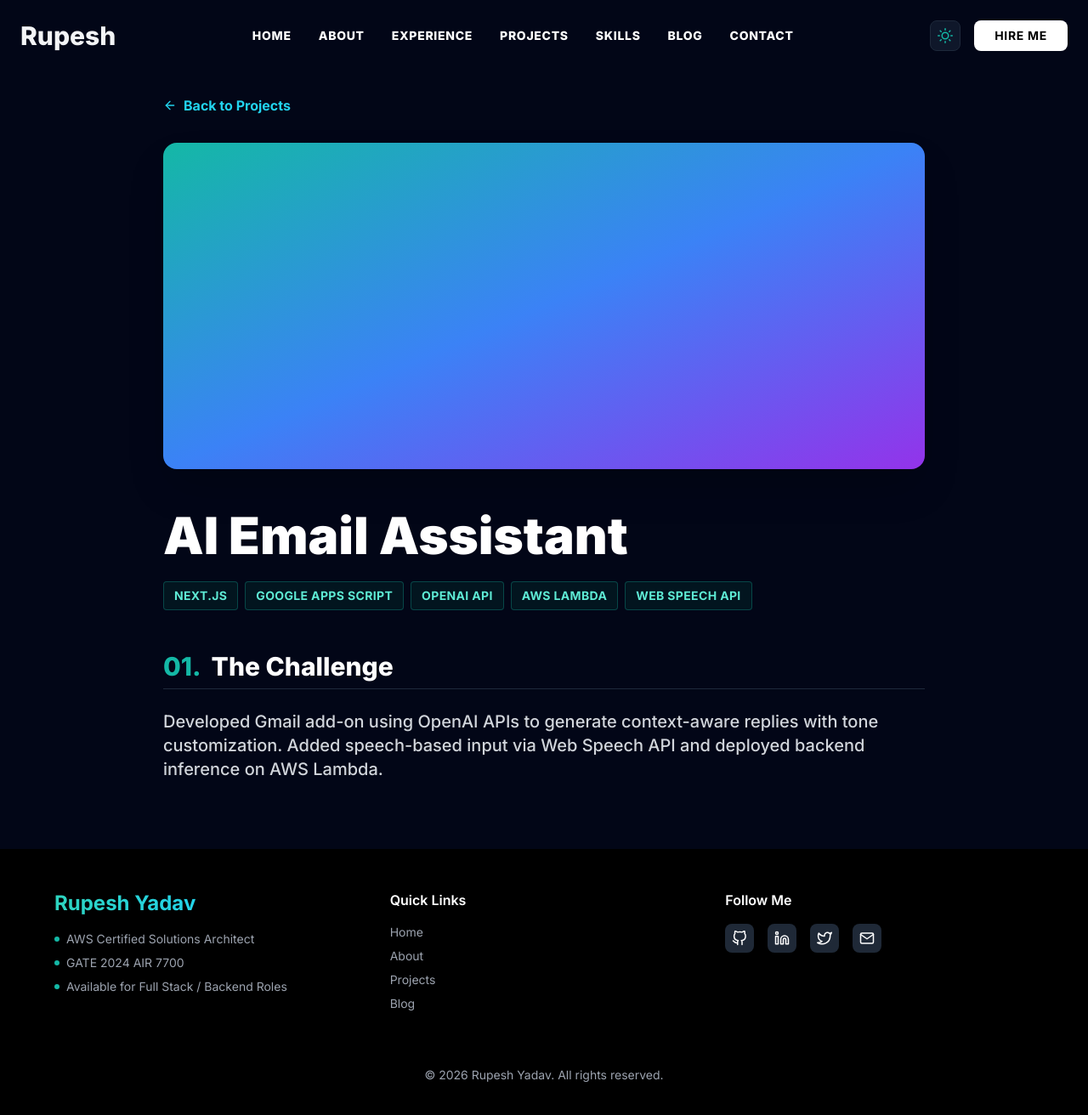
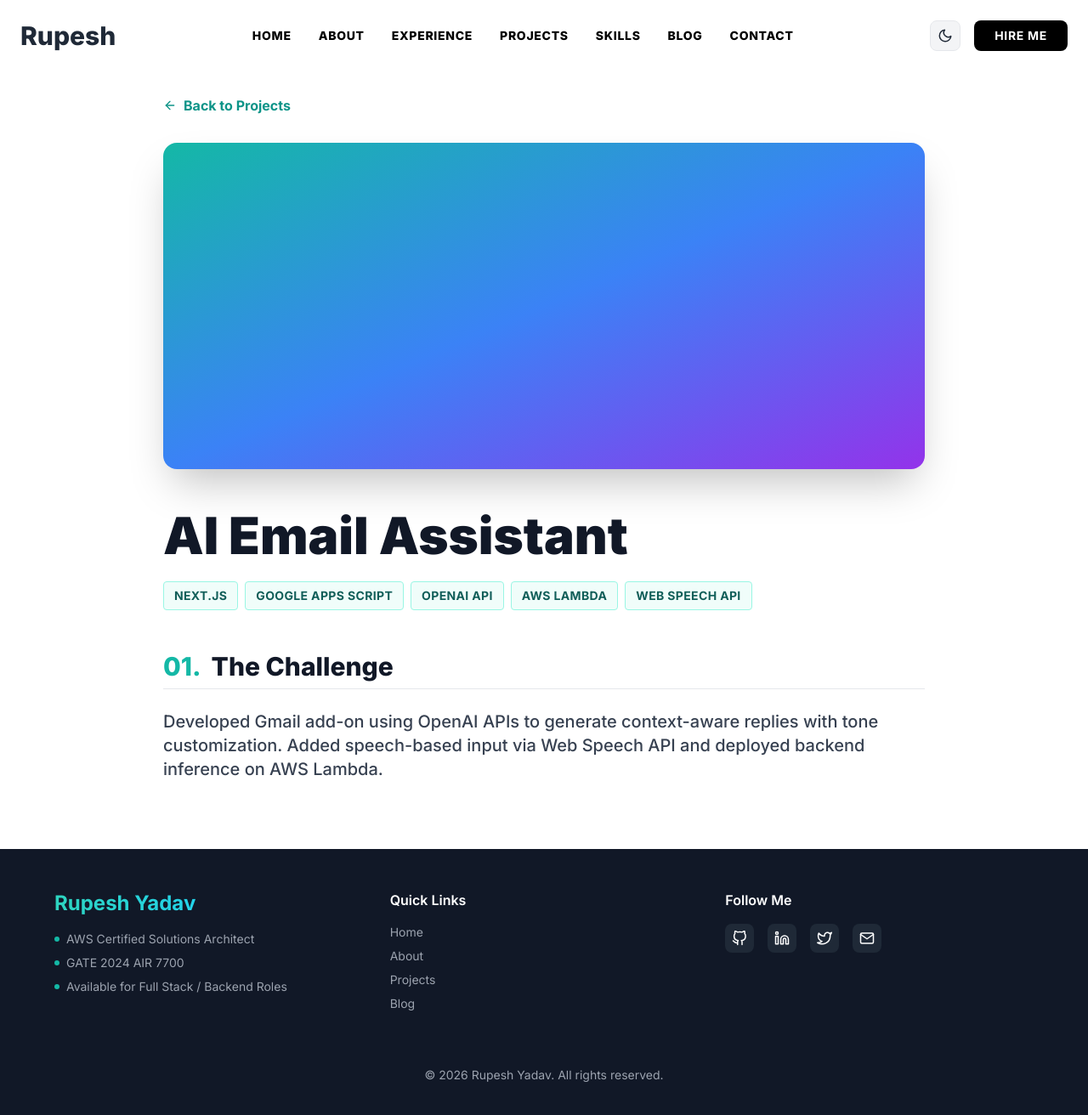
Before and after one commit to RupeshDev18/rupesh-portfolio, a React (Vite) app: page /project/ai-email-assistant in a window 1280 px wide. Shown: the top 1312 px of the page at 85% size. Built offline with nearby package versions, Linux system fonts and the light colour scheme.

Commit message:
fix: navigation, theme bugs

```diff
--- a/src/components/about/About.jsx
+++ b/src/components/about/About.jsx
@@ -23,7 +23,7 @@ const About = ({ darkMode }) => {
         </motion.h2>
 
         <motion.p
-          className="text-center text-[16px] text-gray-650 dark:text-gray-300 mb-16 max-w-2xl mx-auto font-semibold"
+          className="text-center text-[16px] text-gray-600 dark:text-gray-300 mb-16 max-w-2xl mx-auto font-semibold"
           initial={{ opacity: 0, y: 20 }}
           whileInView={{ opacity: 1, y: 0 }}
           transition={{ duration: 0.6, delay: 0.1 }}
--- a/src/components/blog/Blog.jsx
+++ b/src/components/blog/Blog.jsx
@@ -25,7 +25,7 @@ const Blog = ({ darkMode }) => {
           {blogPosts.map((post, idx) => (
             <motion.article
               key={idx}
-              className="bg-white dark:bg-slate-900/60 dark:backdrop-blur-md rounded-lg overflow-hidden border border-gray-150 dark:border-teal-500/20 dark:hover:border-cyan-400/40 hover:shadow-lg dark:hover:shadow-[0_0_25px_rgba(6,182,212,0.15)] flex flex-col transition-all duration-300"
+              className="bg-white dark:bg-slate-900/60 dark:backdrop-blur-md rounded-lg overflow-hidden border border-gray-200 dark:border-teal-500/20 dark:hover:border-cyan-400/40 hover:shadow-lg dark:hover:shadow-[0_0_25px_rgba(6,182,212,0.15)] flex flex-col transition-all duration-300"
               variants={{
                 hidden: { opacity: 0, y: 40 },
                 visible: { opacity: 1, y: 0, transition: { duration: 0.6, type: "spring", stiffness: 50 } }
--- a/src/components/contact/Contact.jsx
+++ b/src/components/contact/Contact.jsx
@@ -74,7 +74,7 @@ const Contact = ({ darkMode }) => {
 
           {/* Contact Form */}
           <motion.div
-            className="lg:col-span-7 bg-gray-50/50 dark:bg-slate-900/60 dark:backdrop-blur-md p-8 rounded-lg border border-gray-150 dark:border-teal-500/20 shadow-md"
+            className="lg:col-span-7 bg-gray-50/50 dark:bg-slate-900/60 dark:backdrop-blur-md p-8 rounded-lg border border-gray-200 dark:border-teal-500/20 shadow-md"
             initial={{ opacity: 0, x: 20 }}
             whileInView={{ opacity: 1, x: 0 }}
             transition={{ duration: 0.6 }}
--- a/src/components/footer/Footer.jsx
+++ b/src/components/footer/Footer.jsx
@@ -2,9 +2,20 @@ import React from "react";
 import { motion } from "framer-motion";
 import { FiGithub, FiLinkedin, FiTwitter, FiMail } from "react-icons/fi";
 import portfolioData from "../../data/data.json";
+import { useLocation, Link as RouterLink } from "react-router-dom";
+import { Link as ScrollLink } from "react-scroll";
 
 const Footer = () => {
   const currentYear = new Date().getFullYear();
+  const location = useLocation();
+  const isHome = location.pathname === "/";
+
+  const quickLinks = [
+    { name: "Home", to: "home" },
+    { name: "About", to: "about" },
+    { name: "Projects", to: "projects" },
+    { name: "Blog", to: "blog" },
+  ];
 
   const socials = [
     { icon: <FiGithub />, label: "GitHub", link: portfolioData.socials.github },
@@ -31,10 +42,28 @@ const Footer = () => {
           <motion.div initial={{ opacity: 0, y: 20 }} whileInView={{ opacity: 1, y: 0 }} transition={{ duration: 0.6, delay: 0.1 }} viewport={{ once: true }}>
             <h4 className="font-semibold mb-4">Quick Links</h4>
             <ul className="space-y-2 text-gray-400 text-sm">
-              <li><a href="#home" className="hover:text-teal-500 dark:hover:text-cyan-400 transition-colors duration-300">Home</a></li>
-              <li><a href="#about" className="hover:text-teal-500 dark:hover:text-cyan-400 transition-colors duration-300">About</a></li>
-              <li><a href="#projects" className="hover:text-teal-500 dark:hover:text-cyan-400 transition-colors duration-300">Projects</a></li>
-              <li><a href="#blog" className="hover:text-teal-500 dark:hover:text-cyan-400 transition-colors duration-300">Blog</a></li>
+              {quickLinks.map((link) => (
+                <li key={link.to}>
+                  {isHome ? (
+                    <ScrollLink
+                      to={link.to}
+                      smooth={true}
+                      duration={500}
+                      offset={-80}
+                      className="cursor-pointer hover:text-teal-500 dark:hover:text-cyan-400 transition-colors duration-300"
+                    >
+                      {link.name}
+                    </ScrollLink>
+                  ) : (
+                    <RouterLink
+                      to={`/#${link.to}`}
+                      className="cursor-pointer hover:text-teal-500 dark:hover:text-cyan-400 transition-colors duration-300"
+                    >
+                      {link.name}
+                    </RouterLink>
+                  )}
+                </li>
+              ))}
             </ul>
           </motion.div>
 
--- a/src/components/hero/Hero.jsx
+++ b/src/components/hero/Hero.jsx
@@ -1,5 +1,5 @@
 import React, { useState } from "react";
-import { motion } from "framer-motion";
+import { motion, AnimatePresence } from "framer-motion";
 import { FaPlay } from "react-icons/fa";
 import Typewriter from "typewriter-effect";
 import profileImg from "../../assets/profilepic2.webp";
@@ -131,7 +131,11 @@ const Hero = ({ darkMode }) => {
       */}
 
       {/* Resume Modal */}
-      <ResumeModal isResumeModalOpen={isResumeModalOpen} setIsResumeModalOpen={setIsResumeModalOpen} />
+      <AnimatePresence>
+        {isResumeModalOpen && (
+          <ResumeModal isResumeModalOpen={isResumeModalOpen} setIsResumeModalOpen={setIsResumeModalOpen} />
+        )}
+      </AnimatePresence>
     </section>
   );
 };
--- a/src/components/hero/ResumeModal.jsx
+++ b/src/components/hero/ResumeModal.jsx
@@ -3,10 +3,12 @@ import { motion } from "framer-motion";
 import resumePDF from "../../assets/Resume.pdf";
 
 const ResumeModal = ({ isResumeModalOpen, setIsResumeModalOpen }) => {
-  if (!isResumeModalOpen) return null;
-
   return (
-    <div
+    <motion.div
+      initial={{ opacity: 0 }}
+      animate={{ opacity: 1 }}
+      exit={{ opacity: 0 }}
+      transition={{ duration: 0.2 }}
       className="fixed inset-0 z-[100] flex items-center justify-center bg-black/80 p-4 backdrop-blur-sm"
       onClick={() => setIsResumeModalOpen(false)}
     >
@@ -34,7 +36,7 @@ const ResumeModal = ({ isResumeModalOpen, setIsResumeModalOpen }) => {
           />
         </div>
       </motion.div>
-    </div>
+    </motion.div>
   );
 };
 
--- a/src/components/navbar/NavBar.jsx
+++ b/src/components/navbar/NavBar.jsx
@@ -1,5 +1,5 @@
 import React, { useState, useEffect } from "react";
-import { motion } from "framer-motion";
+import { motion, AnimatePresence } from "framer-motion";
 import { FiMenu, FiX, FiMoon, FiSun } from "react-icons/fi";
 import { Link } from "react-scroll";
 import { useLocation, Link as RouterLink } from "react-router-dom";
@@ -121,6 +121,7 @@ const NavBar = () => {
         </div>
       </div>
 
+      <AnimatePresence>
         {isOpen && (
           <motion.div
             className="md:hidden bg-gray-50/90 dark:bg-slate-900/90 backdrop-blur-md border-t border-gray-200 dark:border-slate-800"
@@ -181,6 +182,7 @@ const NavBar = () => {
             </div>
           </motion.div>
         )}
+      </AnimatePresence>
     </motion.nav>
   );
 };
--- a/src/components/skills/Skills.jsx
+++ b/src/components/skills/Skills.jsx
@@ -42,14 +42,14 @@ const Skills = ({ darkMode }) => {
                   return (
                     <motion.div
                       key={idx}
-                      className="flex items-center gap-2 px-3 py-2 bg-white dark:bg-slate-950 rounded-lg border border-gray-150 dark:border-teal-950/40 shadow-sm text-gray-850 dark:text-gray-200 cursor-default"
+                      className="flex items-center gap-2 px-3 py-2 bg-white dark:bg-slate-950 rounded-lg border border-gray-200 dark:border-teal-950/40 shadow-sm text-gray-800 dark:text-gray-200 cursor-default"
                       whileHover={{ scale: 1.05, y: -2, borderColor: "#0d9488" }}
                       transition={{ type: "spring", stiffness: 400, damping: 17 }}
                     >
                       <span className={`w-2 h-2 rounded-full inline-block ${isExpert ? "bg-teal-500 shadow-[0_0_8px_rgba(20,184,166,0.8)]" : "bg-blue-500 shadow-[0_0_8px_rgba(59,130,246,0.8)]"
                         }`}></span>
                       <span className="font-semibold text-[16px]">{skill.name}</span>
-                      <span className="text-[13px] uppercase font-bold text-gray-450 dark:text-slate-500 bg-gray-100 dark:bg-slate-900 px-1.5 py-0.5 rounded ml-1">
+                      <span className="text-[13px] uppercase font-bold text-gray-500 dark:text-slate-500 bg-gray-100 dark:bg-slate-900 px-1.5 py-0.5 rounded ml-1">
                         {tag}
                       </span>
                     </motion.div>
--- a/src/context/ThemeContext.jsx
+++ b/src/context/ThemeContext.jsx
@@ -3,13 +3,23 @@ import React, { createContext, useContext, useState, useEffect } from "react";
 const ThemeContext = createContext();
 
 export const ThemeProvider = ({ children }) => {
-  const [darkMode, setDarkMode] = useState(true);
+  const [darkMode, setDarkMode] = useState(() => {
+    if (typeof window !== "undefined") {
+      const savedTheme = localStorage.getItem("theme");
+      if (savedTheme === "dark") return true;
+      if (savedTheme === "light") return false;
+      return window.matchMedia("(prefers-color-scheme: dark)").matches;
+    }
+    return true;
+  });
 
   useEffect(() => {
     if (darkMode) {
       document.documentElement.classList.add("dark");
+      localStorage.setItem("theme", "dark");
     } else {
       document.documentElement.classList.remove("dark");
+      localStorage.setItem("theme", "light");
     }
   }, [darkMode]);
 
```
Lines whose indentation alone changed are shown as unchanged.
